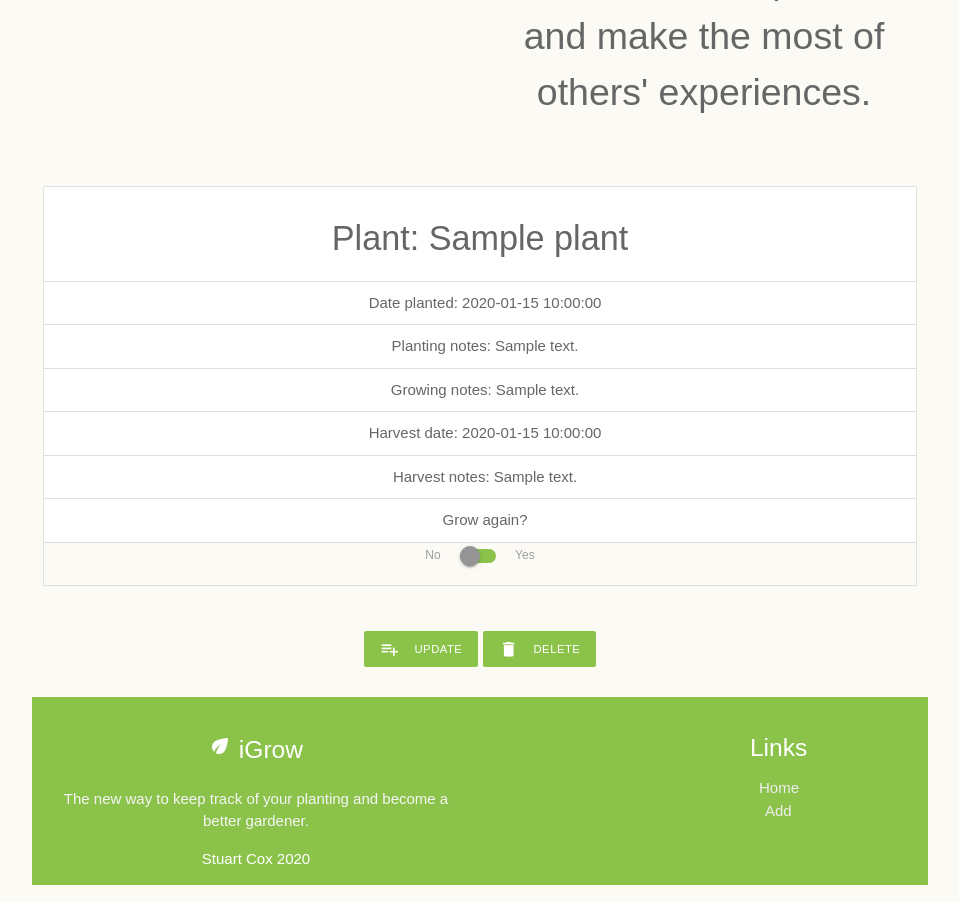
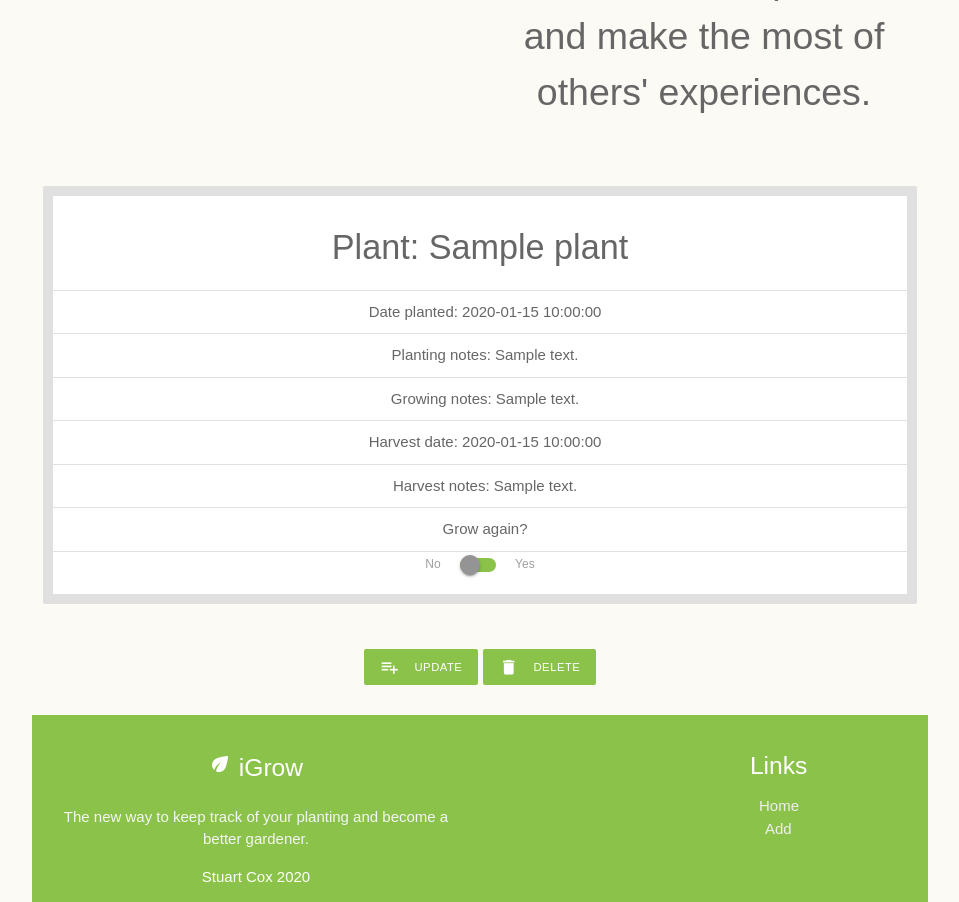
Before and after one commit to StuartCox3107/iGrow, a Flask app: template templates/read.html in a window 1280 px wide. Shown: the part 455-1357 px from the top of the page, without its empty margins (160-1119 px from the left). Run offline with Flask 2, Linux system fonts and the light colour scheme; the template is opened without the code that fills it: most values are stand-ins (such as "Sample title", 1, 10 or a date in 2020); some libraries are stand-ins or nearby versions; some web fonts are replaced.

Commit message:
border added to read.html

```diff
--- a/static/css/style.css
+++ b/static/css/style.css
@@ -73,8 +73,10 @@ a {
 }
 
 /*read.html styling*/
-.readswitch {
-    background-color: #fcfaf5 !important}
+.readdoc {
+    background-color: white;
+    border-style: solid;
+    border-width: 10px;}
 
 #readimage {
     padding-top: 30px;
--- a/templates/read.html
+++ b/templates/read.html
@@ -25,7 +25,7 @@
   <div class="row">
   <div class="col s12">
       <!--details of individual record fields-->
-      <ul class="collection with-header">
+      <ul class="collection with-header readdoc">
         <li class="collection-header"><h4>Plant: {{plant.plant_name | capitalize}}</h4></li>
         <li class="collection-item">Date planted: {{plant.date_planted}}</li>
         <li class="collection-item">Planting notes: {{plant.plant_notes | capitalize}}</li>
@@ -34,7 +34,7 @@
         <li class="collection-item">Harvest notes: {{plant.plant_notes | capitalize}}</li>
         <li class="collection-item">Grow again?</li>
         <div class="row">
-      <div class="switch readswitch">
+      <div class="switch">
         <label>
         No
             {% if plant.grow_again %}
```
